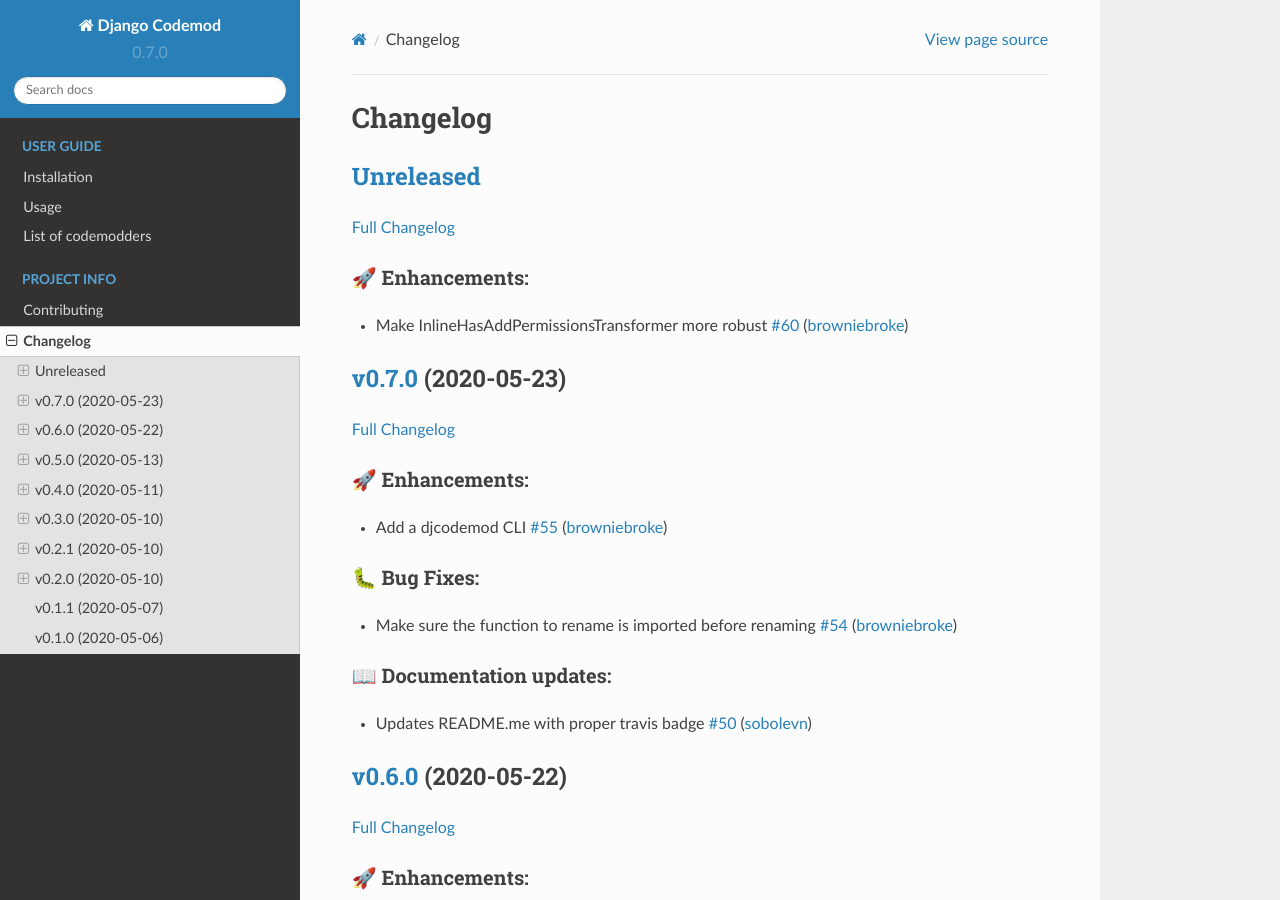
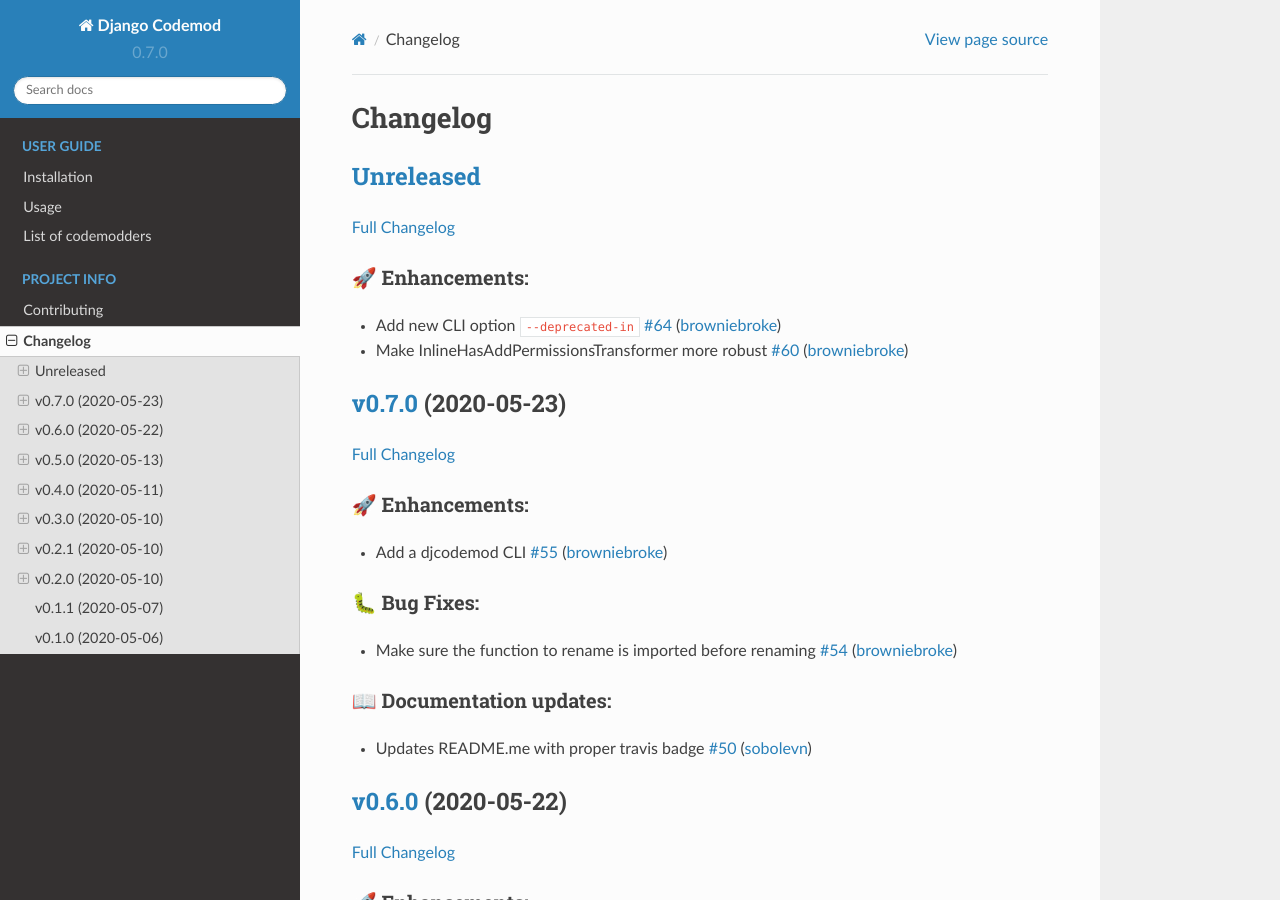
Before and after one commit to browniebroke/django-codemod, a Sphinx documentation site: the page built from docs/changelog.md, in a window 1280 px wide and 900 px high. Built offline with Sphinx 7.4.7 and the Read the Docs theme 2.0.0, drawn with Linux system fonts in a browser that asks for light colours.

Commit message:
Update Changelog

```diff
--- a/docs/changelog.md
+++ b/docs/changelog.md
@@ -6,6 +6,7 @@
 
 ### 🚀 Enhancements:
 
+- Add new CLI option `--deprecated-in` [\#64](https://github.com/browniebroke/django-codemod/pull/64) ([browniebroke](https://github.com/browniebroke))
 - Make InlineHasAddPermissionsTransformer more robust [\#60](https://github.com/browniebroke/django-codemod/pull/60) ([browniebroke](https://github.com/browniebroke))
 
 ## [v0.7.0](https://github.com/browniebroke/django-codemod/tree/v0.7.0) (2020-05-23)
```
Also changed, not shown: CHANGELOG.md (+1 -0 lines).
